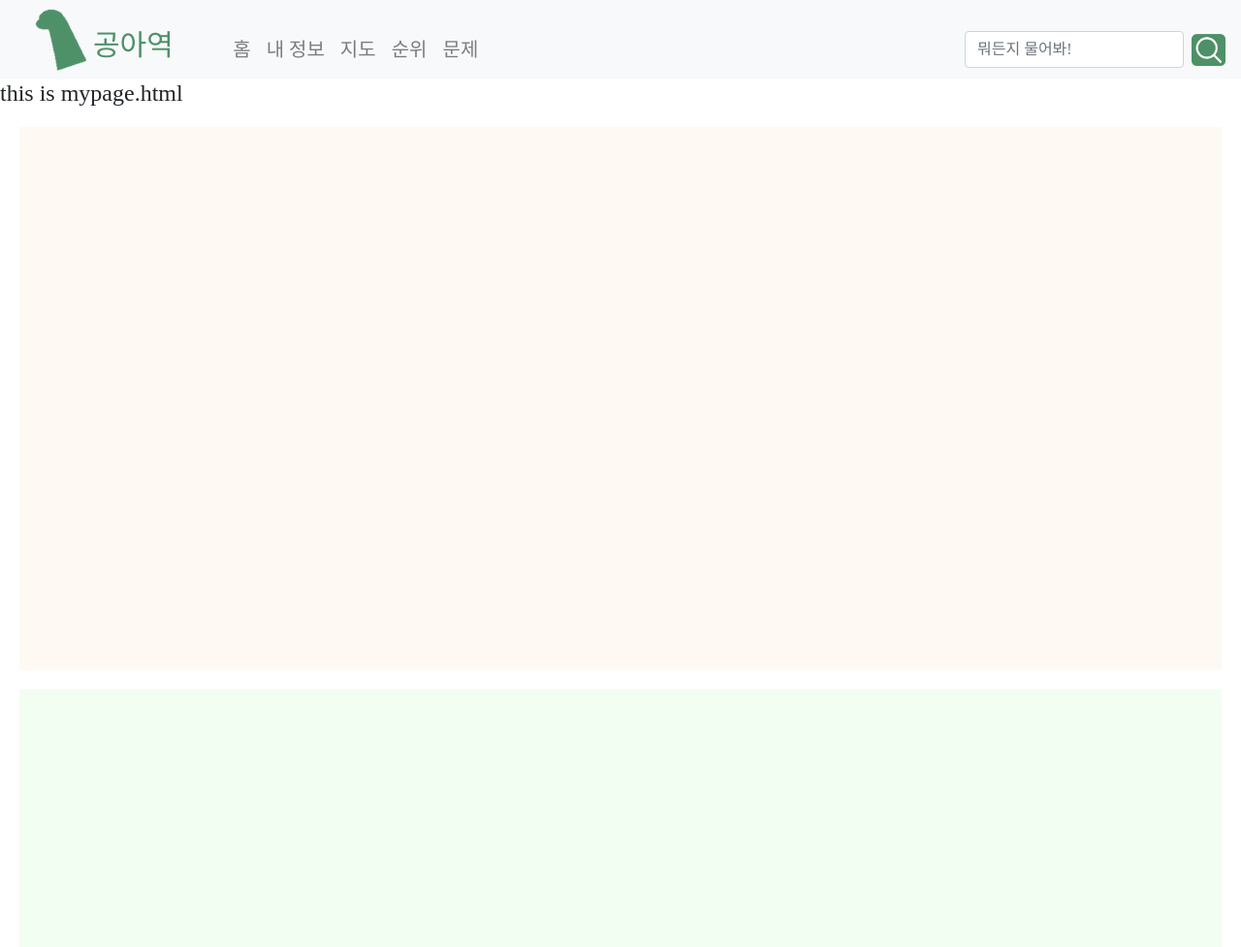
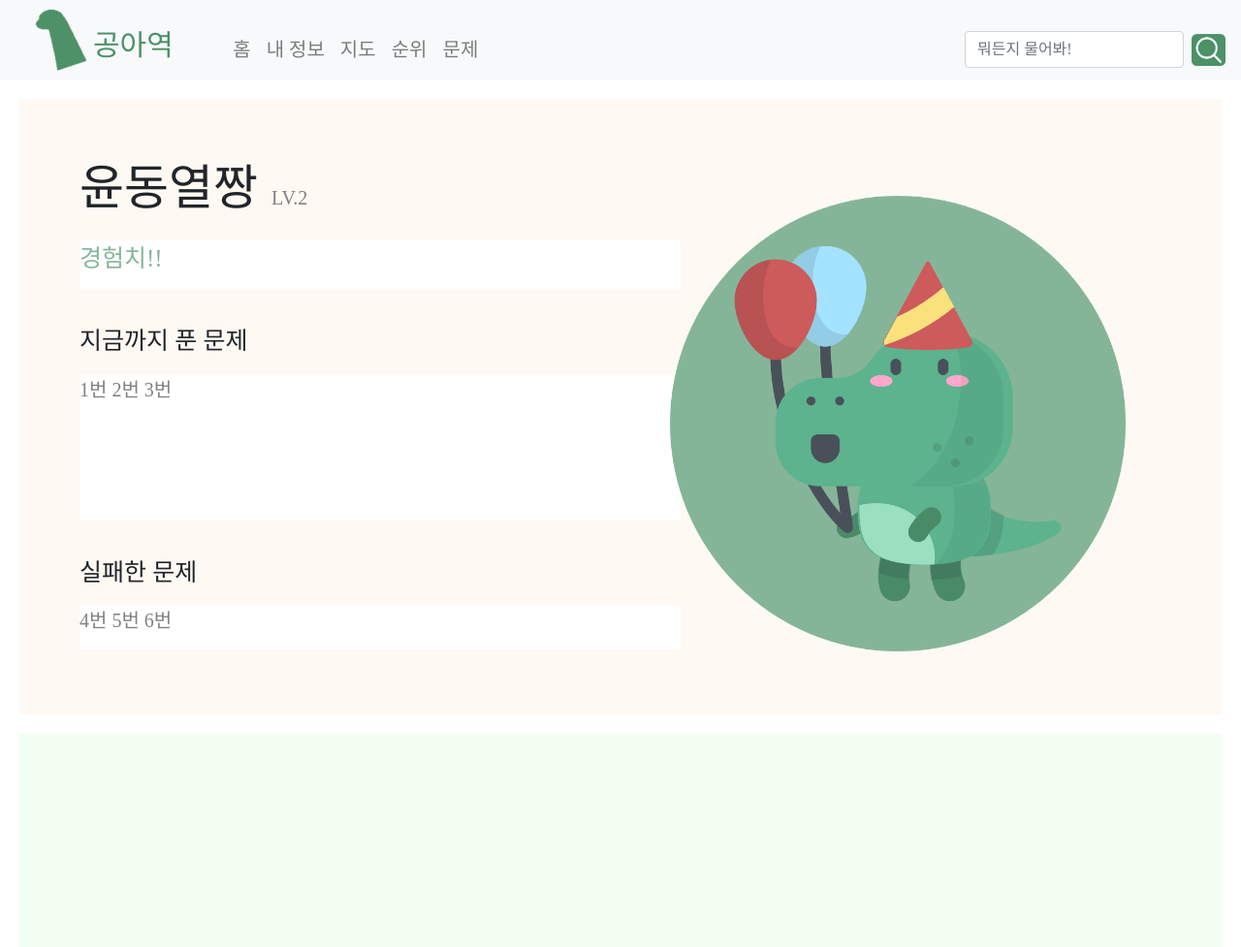
Before and after one commit to hyesungoh/dino_history, a Django app: page /mypage/ in a window 1280 px wide. Shown: the top 977 px of the page at 97% size. Run offline with Django 3.2, Linux system fonts and the light colour scheme; parts of the project's set-up code (start-up, migrations or seed data) failed here and were passed over; some libraries are stand-ins or nearby versions.

Commit message:
mypage 절반

```diff
--- a/dino_history/heritage/templates/heritage/base.html
+++ b/dino_history/heritage/templates/heritage/base.html
@@ -20,7 +20,7 @@
   <link rel="stylesheet" type="text/css" href="{% static 'heritage/css/text.css' %}">
   <!-- Custom styles for this template -->
   <link href="{% static 'heritage/css/landing-page.min.css' %}" rel="stylesheet">
-  <link href="{% static 'user/css/problem.css' %}" rel="stylesheet">
+
 </head>
 
 <body>
--- a/dino_history/heritage/templates/heritage/map.html
+++ b/dino_history/heritage/templates/heritage/map.html
@@ -1,14 +1,14 @@
 {% extends 'heritage/base.html' %}
 
 {% block header %}
-<h4> this is map.html </h4>
+<!-- <h4> this is map.html </h4> -->
 
 <section style="margin: 20px;">
-    <div style="background-color: #FEF9F3; height: 560px; width: 100%;">
+    <div style="background-color: #FEF9F3; height: 635px; width: 100%;">
     </div>
   </section>
 
 <section style="margin: 20px;">
-    <div style="background-color: #F3FEF3; height: 560px; width: 100%;"></div>
+    <div style="background-color: #F3FEF3; height: 635px; width: 100%;"></div>
   </section>
 {% endblock %}
--- a/dino_history/user/templates/user/mypage.html
+++ b/dino_history/user/templates/user/mypage.html
@@ -1,15 +1,32 @@
 {% extends 'user/base.html' %}
 
 {% block header %}
-<h4> this is mypage.html </h4>
 
 
 <section style="margin: 20px;">
-    <div style="background-color: #FEF9F3; height: 560px; width: 100%;">
+    <div style="background-color: #FEF9F3; height: 635px; width: 100%;">
+      <img src="/static/heritage/img/dino_ch.png" width="470px" height="470px" style="float: right; margin-top: 100px; margin-right: 8%;">
+      <p style="padding-top: 55px; padding-left: 5%; font-size: 50px; display: inline-block;">윤동열짱</p>
+      <p style="color: #818181; font-size: 20px; padding-left: 10px; display:inline-block;">LV.2</p>
+
+      <div id="level" style="background-color: #FFFFFF; height: 50px; width: 50%; margin-left: 5%; margin-bottom: 20px">
+        <p style=" font-size:25px; color: #85B598;">경험치!!</p>
+      </div>
+
+      <p style=" font-size:25px; padding-left: 5%; padding-top: 15px;">지금까지 푼 문제</p>
+      <div  id="quiz" style="background-color: #FFFFFF; height: 150px; width: 50%; margin-left: 5%; margin-bottom: 20px " >
+        <p style="color: #818181; font-size: 20px;">1번&nbsp;2번&nbsp;3번</p>
+      </div>
+
+      <p style=" font-size:25px; padding-left: 5%; padding-top: 15px;">실패한 문제</p>
+      <div id="failed-quiz" style="background-color: #FFFFFF; height: 45px; width: 50%; margin-left: 5%;">
+        <p style=" font-size:20px; color:#818181;"> 4번&nbsp;5번&nbsp;6번</p>
+      </div>
+
     </div>
   </section>
 
 <section style="margin: 20px;">
-    <div style="background-color: #F3FEF3; height: 560px; width: 100%;"></div>
+    <div style="background-color: #F3FEF3; height: 635px; width: 100%;"></div>
   </section>
 {% endblock %}
```
Also changed, not shown: dino_history/heritage/templates/heritage/main.html (+4 -5 lines).
